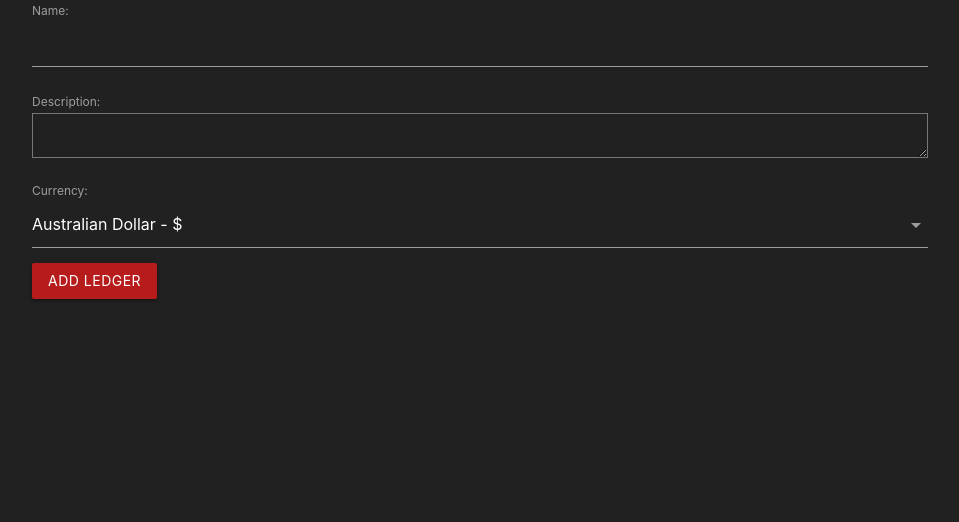
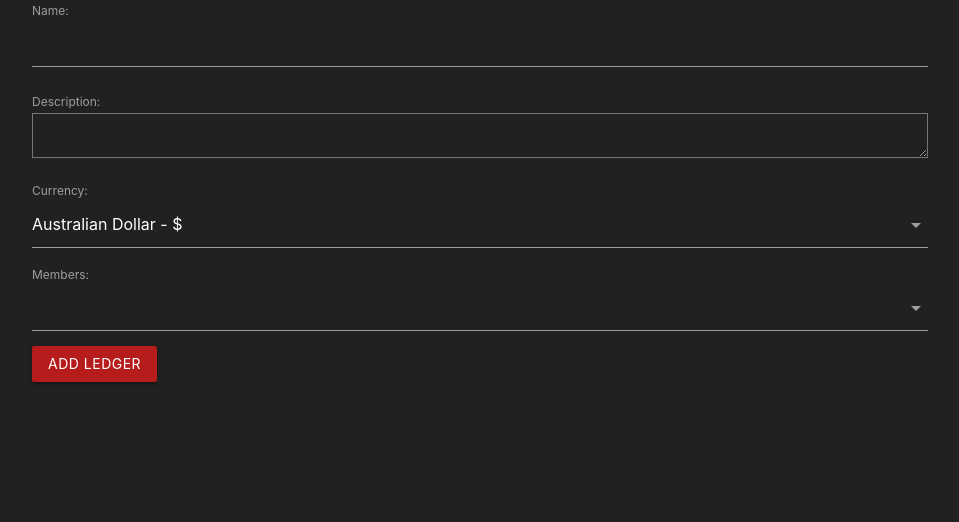
Before and after one commit to gregells/i-owe-who, a Django app: page /ledgers/create/ in a window 1280 px wide. Shown: the part 160-682 px from the top of the page, without its empty margins (160-1119 px from the left). Run offline with Django 5.2, Linux system fonts and the light colour scheme; the visitor is signed in with stand-in values (Sample User, id 1); data comes from the database, SQL or seed files in the repository.

Commit message:
Add members field to new ledger form

```diff
--- a/main_app/templates/main_app/ledger_form.html
+++ b/main_app/templates/main_app/ledger_form.html
@@ -20,8 +20,10 @@
 </form>
 
 <script>
-  // Initialise the select element:
-  const selectEl = document.getElementById('id_currency');
-  M.FormSelect.init(selectEl);
+  // Initialise the select elements for currency and members:
+  const currencyEl = document.getElementById('id_currency');
+  M.FormSelect.init(currencyEl);
+  const membersEl = document.getElementById('id_members');
+  M.FormSelect.init(membersEl);
 </script>
 {% endblock %}
--- a/main_app/views.py
+++ b/main_app/views.py
@@ -62,7 +62,7 @@
 
 class LedgerCreate(LoginRequiredMixin, CreateView):
     model = Ledger
-    fields = ['name', 'description', 'currency']
+    fields = ['name', 'description', 'currency', 'members']
 
     # Override the inherited method called when a valid form is submitted:
     def form_valid(self, form):
```
